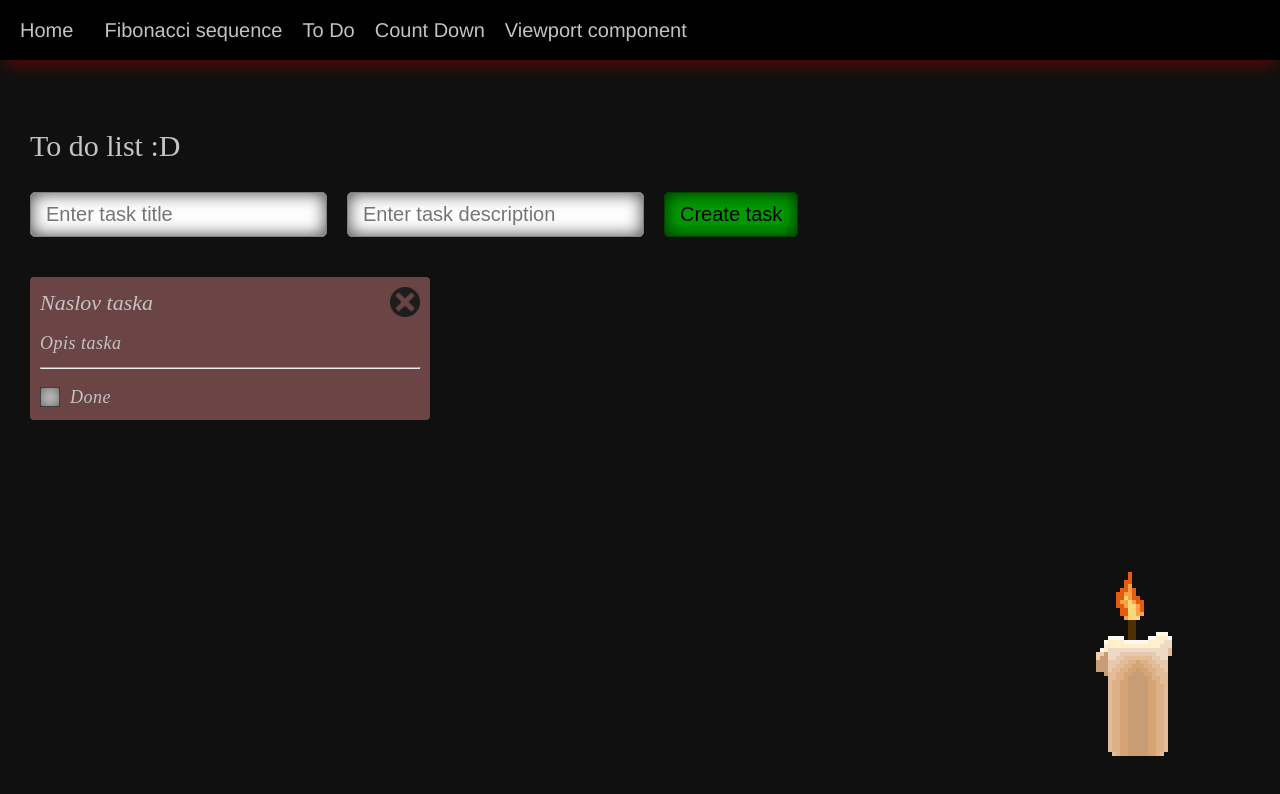
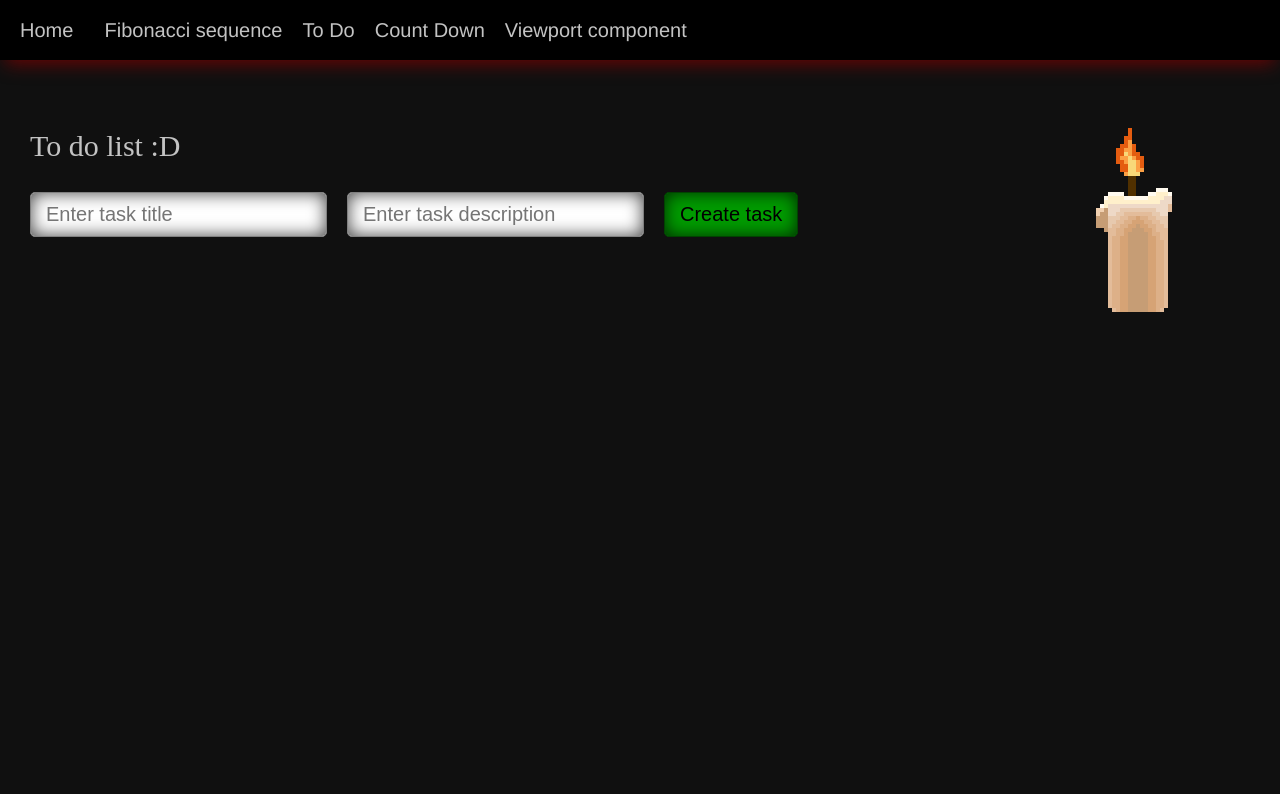
Before and after one commit to Marko-Cloud/practice-app, a Vue app: page /#/todo in a window 1280 px wide. Shown: the top 794 px of the page. Built offline with nearby package versions, Linux system fonts and the light colour scheme.

Commit message:
JS logic for to do list

```diff
--- a/src/assets/css/main.scss
+++ b/src/assets/css/main.scss
@@ -138,7 +138,7 @@ button {
 html,
 body {
 	min-height: 100vh;
-	background: #101010 url('../src/assets/img/candle-3.gif') no-repeat right bottom;
+	background: #101010 url('../src/assets/img/candle-3.gif') no-repeat right 100px;
 }
 
 #nav {
--- a/src/components/to-do-item.component.vue
+++ b/src/components/to-do-item.component.vue
@@ -1,16 +1,16 @@
 <template>
-  <div class="to-do-item">
-    <button class="close-button"></button>
+  <div class="to-do-item" :class="{ 'done': isChecked }">
+    <button class="close-button" @click="removeItem"></button>
 
     <div class="to-to-item__descr">
-      <h4>Naslov taska</h4>
-      <p>Opis taska</p>
+      <h4>{{ title }}</h4>
+      <p>{{ descr }}</p>
       <hr>
     </div>
 
     <div class="to-to-item__status">
-      <input type="checkbox" id="checked-status" name="status-checkbox">
-      <label for="checked-status">Done</label>
+      <input type="checkbox" v-model="isChecked" name="status-checkbox">
+      <label>Done</label>
     </div>
   </div>
 </template>
@@ -20,7 +20,32 @@
 export default {
   name: 'TodoItem',
 
+  data() {
+    return {
+      isChecked: false,
+    }
+  },
 
+  props: {
+    title: {
+      type: String,
+      required: true
+    },
+    descr: {
+      type: String,
+      required: true
+    },
+    id: {
+      type: Number,
+      required: true
+    }
+  },
+
+  methods: {
+    removeItem() {
+      this.$emit('removeItem', this.id);
+    }
+  }
 }
 </script>
 
@@ -33,9 +58,14 @@ export default {
   padding: 10px;
   border-radius: 4px;
   width: 400px;
+  margin-bottom: 20px;
 
   p {
     margin-bottom: 15px;
+  }
+
+  &.done {
+    background: green;
   }
 }
 .close-button {
@@ -48,9 +78,12 @@ export default {
   background: url('../assets/img/close.png') center center/cover no-repeat;
   border: none;
   box-shadow: none;
+  border-radius: 100%;
+  overflow: hidden;
 
   &:hover {
     background: url('../assets/img/close.png') center center/cover no-repeat;
+    background-color: red;
 		box-shadow: none;
   }
 }
--- a/src/views/todo.vue
+++ b/src/views/todo.vue
@@ -3,20 +3,55 @@
     <h1>To do list :D</h1>
 
     <div class="set-task-container">
-      <input placeholder="Enter task title" type="text">
-      <input placeholder="Enter task description" type="text">
-      <button>Create task</button>
+      <input placeholder="Enter task title" v-model="taskTitle" type="text">
+      <input placeholder="Enter task description" v-model="taskDescr" type="text">
+      <button @click="createTask">Create task</button>
     </div>
 
-    <ToDoItem />
+    <ToDoItem v-for="item in toDoList" :title="item.title" :descr="item.descr" :id="item.id" @removeItem="deleteItem" />
   </div>
 </template>
 
 <script>
 import ToDoItem from '../components/to-do-item.component';
 
+const toDoList = [
+  { title: 'Title-1', descr: 'some description 1' },
+  { title: 'Title-2', descr: 'some description 2' },
+  { title: 'Title-3', descr: 'some description 3' },
+  { title: 'Title-4', descr: 'some description 4' }
+];
+
 export default {
   name: 'todo',
+
+  data() {
+    return {
+      toDoList: [],
+      taskTitle: '',
+      taskDescr: ''
+    }
+  },
+
+  methods: {
+    createTask() {
+      if (this.taskTitle == '' || this.taskDescr == '') {
+        alert('Please enter task Title and task description');
+
+        return;
+      }
+
+      let newItem = { title: this.taskTitle, descr: this.taskDescr, id: this.toDoList.length };
+      this.toDoList.push(newItem);
+
+      this.taskTitle = '';
+      this.taskDescr = '';
+    },
+
+    deleteItem(value) {
+      this.toDoList = this.toDoList.filter(obj => obj.id !== value);
+    }
+  },
 
   components: {
     ToDoItem
```
